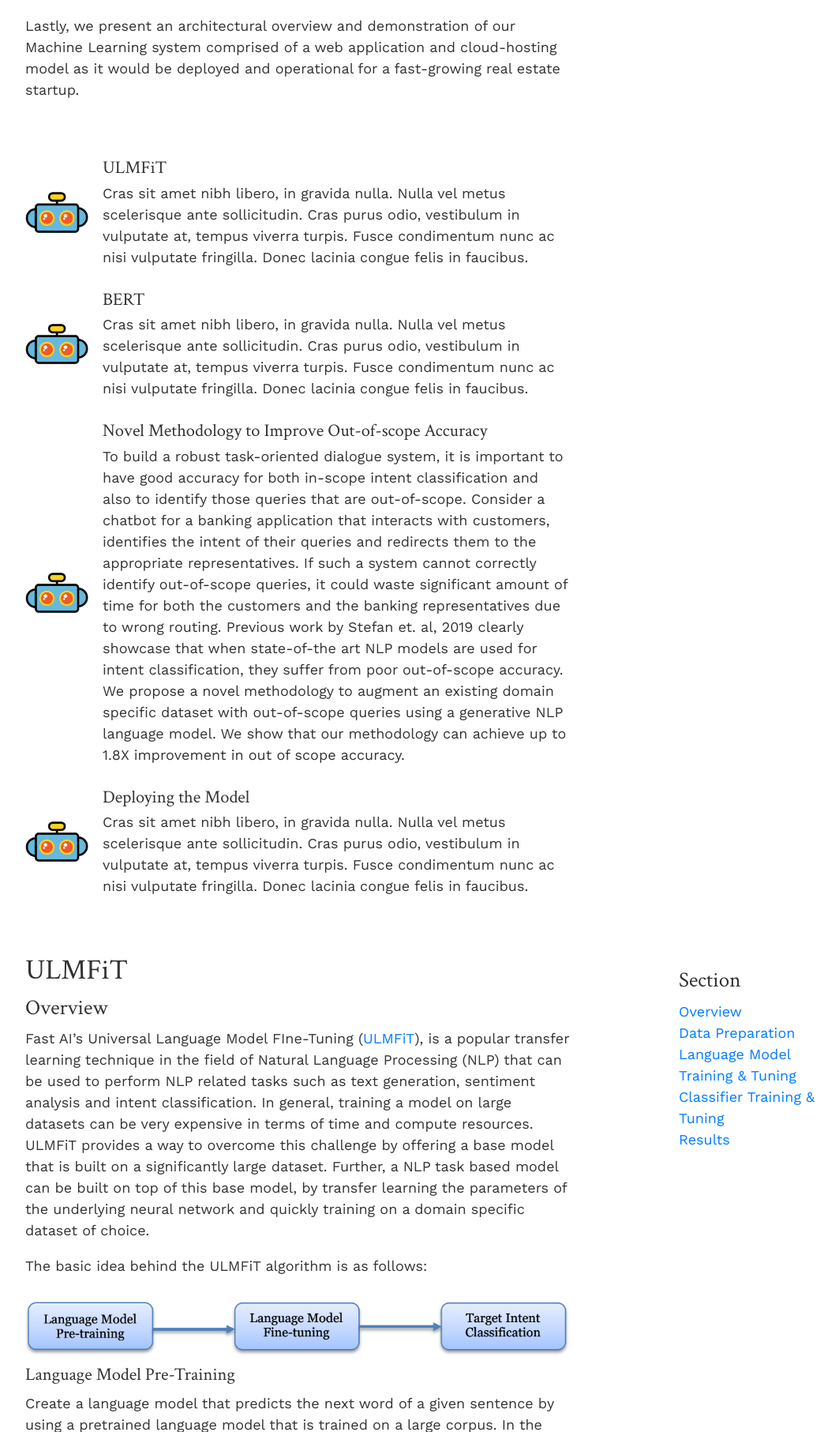
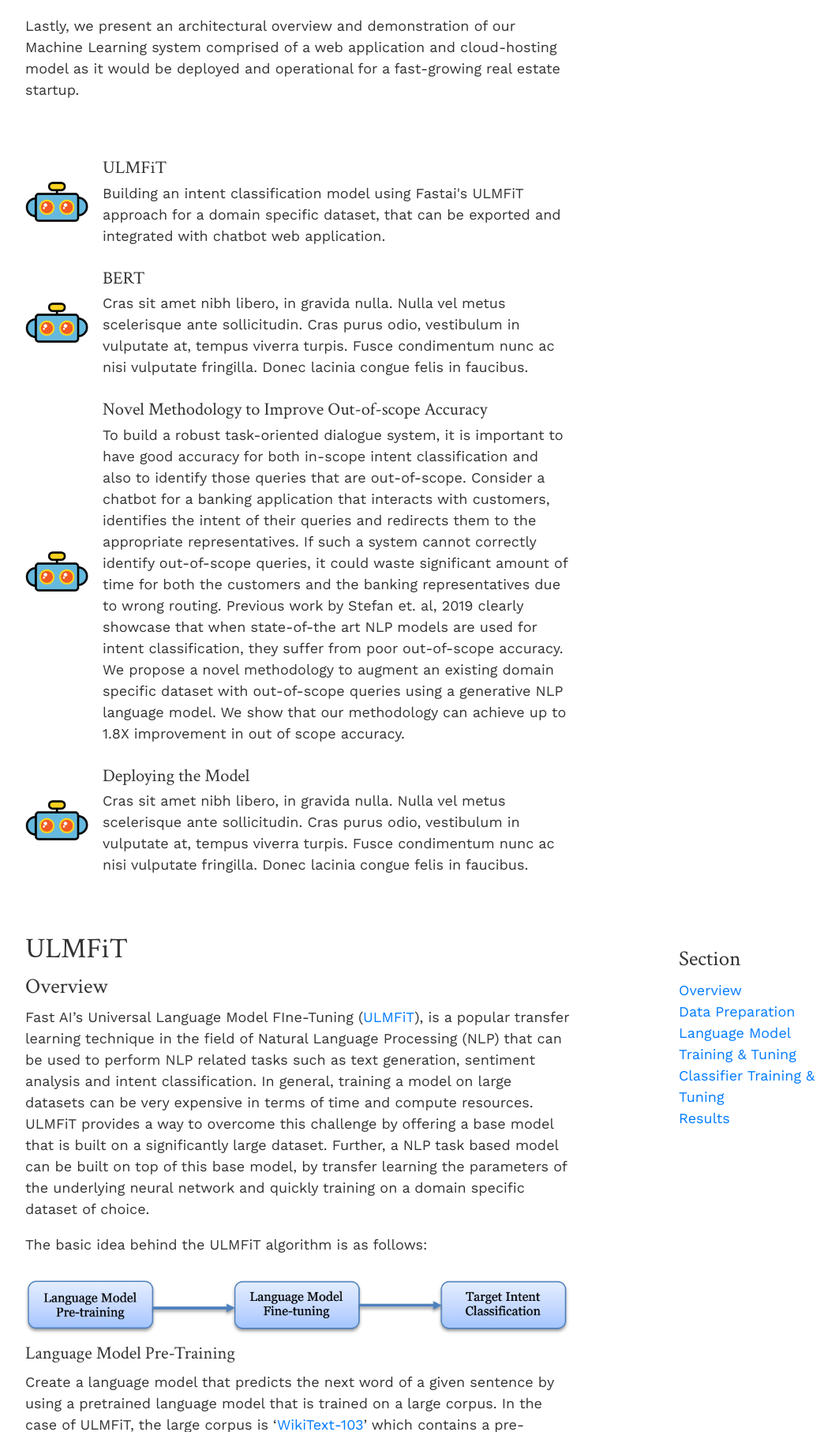
Before and after one commit to acary/chatbot-sml, a Flask app: page / in a window 1280 px wide. Shown: the part 1122-2935 px from the top of the page at 79% size, without its empty margins (83-1146 px from the left). Run offline with Flask 2, Linux system fonts and the light colour scheme; some libraries are stand-ins or nearby versions.

Commit message:
added charts and images

```diff
--- a/templates/media_list.html
+++ b/templates/media_list.html
@@ -8,7 +8,7 @@
           <img src="{{ url_for('static', filename='img/chatbot.png')}}" alt="ULMFiT" class="mr-3 media_list">
           <div class="media-body">
             <h5 class="mt-0 mb-1">ULMFiT</h5>
-            Cras sit amet nibh libero, in gravida nulla. Nulla vel metus scelerisque ante sollicitudin. Cras purus odio, vestibulum in vulputate at, tempus viverra turpis. Fusce condimentum nunc ac nisi vulputate fringilla. Donec lacinia congue felis in faucibus.
+            Building an intent classification model using Fastai's ULMFiT approach for a domain specific dataset, that can be exported and integrated with chatbot web application.
           </div>
         </li>
         <li class="media my-4">
--- a/templates/oos_accuracy.html
+++ b/templates/oos_accuracy.html
@@ -6,16 +6,19 @@
 
       <h2>Improving Out-of-scope Accuracy</h2>
       <ol class="list-unstyled">
-        <li><h4>Motivation</h4></li
+        <li><h4><a name="motivation">Motivation</a></h4></li>
         <p>To understand why out-of-scope accuracy of such a classifier is important, let us consider a practical scenario wherein a chatbot is built for a banking application. The chatbot typically interacts with customers, identifies the intent of their queries and redirects them to the appropriate human representatives. Imagine how much time would be wasted for the customers and the bank representatives, if this system fails to identify the out-of-scope queries and keeps redirecting the customers to wrong representatives.</p>
         <p>For the intent classifier model that we built using the ULMFiT technique using a curated Banking & Insurance domain specific dataset, recall that the accuracy of the model in identifying out-of-scope queries was significantly bad in comparison to the in-scope accuracy. The out-of-scope accuracy of the model turned out to be less than 50%. If such a model is deployed as the backend of the above mentioned chatbot application, one can imagine the trouble that is to be caused. Our results clearly correlated with the previous evaluations done by <a href="https://arxiv.org/pdf/1909.02027.pdf">Stefan et al. (2019)</a>. Also, in their work Stefan et al., tried three different approaches to improve out-of-scope accuracy. Based on their research, the authors concluded that – “models that incorporate more out-of-scope training data tend to improve on out-of-scope performance”, and also, they call out that – “such data is expensive and difficult to generate”. In the rest of this section, we will understand the root cause of why such NLP models have low accuracy on out-of-scope queries and further propose a novel methodology to solve this problem.</p>
-        <li><h4>Methodology</h4></li>
+        <li><h4><a name="methodology">Methodology</a></h4></li>
         <p>To understand this problem further, let us consider the following out-of-scope query that was wrongly classified by the classifier model as the intent ‘bill_due’ with a probability of 0.64:</p>
         <img src="{{ url_for('static', filename='img/oos_1.png')}}" alt="oos">
         <p></p>
-        <p>If we take a close look at this query, we can see that though this query has the word bill, it is clearly in a different context compared to our target class “bill_due”. The reason for this wrong classification could be either because the pretrained language model missed to discern between multiple contexts for the word “bill” or that it did discern, but there was a catastrophic forgetting introduced by the fine-tuning phase. To understand this further, we did a simple experiment where we trained a separate intent classifier model where we did not use the step for fine tuning the language model using our target corpus and built the classifier directly on top of the language model pre-trained on Wikitext-103 dataset. When tested, this model had a better out-of-scope accuracy of about 53% compared to the 46.67% accuracy of the originally trained model.</p>
-        <p>This result proves the fact that the original model lost some of the context information due to catastrophic forgetting that happened during the fine-tuning phase. Hence, these models wrongly classify queries that are out-of-scope as in-scope just because they see some of the domain specific keywords in the query without discerning the context in which the word appears. Thus, the classifier built on top of the original pretrained language model did better in identifying those out-of-scope queries.</p>
-        <p>One other contributor to the inaccuracy in classifying out-of-scope queries could be from the fact that even if the language model had the smarts to discern between multiple contexts associated with domain specific keywords (like “bill”), it may have mapped multiple of these contexts to the wrong intent class in the last 2 layers of our model due to inadequate domain specific out-of-scope data to train on. The obvious answer to solve both of the aforementioned issues is to add more queries to the training data for the out-of-scope class. Techniques like crowd-sourcing and manual data generation can be practical for in-scope target intents, but the task of finding all the different contexts for domain specific keywords that are out-of-scope can be quite tedious when done manually. Since we already have a generative language model that has been trained on a large corpus of general data, that has semantic knowledge about the various contexts for domain specific keywords (like “bill”), this model can be repurposed to also generate the target queries that can be further classified into the respective out-of-scope and in-scope intents with minimal human supervision. To identify these domain specific keywords, we can take hints from the intent names or as direct input for each intent from the chatbot designers.</p>
+        <p>If we take a close look at this query, we can see that though this query has the word bill, it is clearly in a different context compared to our target class “bill_due”. The reason for this wrong classification could be either because the pretrained language model missed to discern between multiple contexts for the word “bill” or that it did discern, but the fine-tuning phase resulted in losing these contexts. To understand this further, we did a simple experiment where we trained a separate intent classifier model where we did not use the step for fine tuning the language model using our target corpus and built the classifier directly on top of the language model pre-trained on Wikitext-103 dataset. When tested, this model had a better out-of-scope accuracy of about 53.33% compared to the 36.67% accuracy of the originally trained model.</p>
+        <img src="{{ url_for('static', filename='img/oos_eval.png')}}" alt="oos">
+        <p></p>
+        <p>This result proves the fact that the original model lost some of the context information due to some forgetting that happened during the fine-tuning phase. Hence, these models wrongly classify queries that are out-of-scope as in-scope just because they see some of the domain specific keywords in the query without discerning the context in which the word appears. Thus, the classifier built on top of the original pretrained language model did better in identifying those out-of-scope queries.</p>
+        <p>One other contributor to the inaccuracy in classifying out-of-scope queries could be from the fact that even if the language model had the smarts to discern between multiple contexts associated with domain specific keywords (like “bill”), it may have mapped multiple of these contexts to the wrong intent class in the last 2 layers of our model due to inadequate domain specific out-of-scope data to train on.</p>
+        <p>The obvious answer to solve both of the aforementioned issues is to add more queries to the training data for the out-of-scope class. Techniques like crowd-sourcing and manual data generation can be practical for in-scope target intents, but the task of finding all the different contexts for domain specific keywords that are out-of-scope can be quite tedious when done manually. Since we already have a generative language model that has been trained on a large corpus of general data, that has semantic knowledge about the various contexts for domain specific keywords (like “bill”), this model can be repurposed to also generate the target queries that can be further classified into the respective out-of-scope and in-scope intents with minimal human supervision. By doing this, we ensure that the all the contexts related to the domain specific keywords are retained in the fine-tuning phase and yet we have pruned our vocabulary for faster processing. To identify these domain specific keywords, we can take hints from the intent names or as direct input for each intent from the chatbot designers.</p>
         <p>Algorithm to improve out-of-scope accuracy:</p>
         <ol>
           <li>For each in-scope intent, tokenize the intent names to identify domain specific keywords. (bill, interest, credit etc.)</li>
@@ -26,8 +29,11 @@
           <li>Use the augmented data to train the final classifier</li>
         </ol>
         <p></p>
-        <li><h4>Evaluation</h4></li
-        <p>Using the out-of-scope accuracy of 46.67% achieved using ULMFIT as the baseline, we used the aforementioned methodology to augment this data further and evaluate the improvement. For the data generation, we chose to use the <a href="https://talktotransformer.com/">Talk to Transformer</a> model instead of our pretrained language model owing to better generational accuracy. Since we did not have probability information for the generated queries, we restricted the number of queries using a top-K approach. In this process, we generated 50 extra out-of-scope queries and augmented this to the original data set. In addition to this, we also manually curated a different set of out-of-scope queries by looking at the wrong classifications to provide an upper limit on the potential improvement that can be achieved using our methodology.</p>
+        <p>Simple illustration of how a query is generated using the algorithm:</p>
+        <img src="{{ url_for('static', filename='img/oos_algo.png')}}" alt="oos">
+        <p></p>
+        <li><h4><a name="evaluation">Evaluation</a></h4></li>
+        <p>Using the out-of-scope accuracy of 36.67% achieved using ULMFIT as the baseline, we used the aforementioned methodology to augment this data further and evaluate the improvement. For the data generation, we chose to use the <a href="https://talktotransformer.com/">Talk to Transformer</a> model instead of our pretrained language model owing to better generational accuracy. Since we did not have probability information for the generated queries, we restricted the number of queries using a top-K approach. In this process, we generated 50 extra out-of-scope queries and augmented this to the original data set. In addition to this, we also manually curated a different set of out-of-scope queries by looking at the wrong classifications to provide an upper limit on the potential improvement that can be achieved using our methodology.</p>
         <p>For the manual effort, we identified some of the prominent keywords that made the model classify a query as in-scope. For example, the dataset has three intents namely bill_due, bill_balance and pay_bill. The queries that can be classified as these intents have keywords like bill, balance, amount, due, deadline, pay, date etc., that the model looks for. We came up with queries that consisted of these keywords, but in different contexts. Some example out-of-scope queries that we created that consisted the word ‘bill’ are:</p>
         <ol>
           <li>Is the bill on my name?</li>
@@ -36,10 +42,13 @@
           <li>What is the meaning of bill?</li>
         </ol>
         <p></p>
-        <p>Also, it is important to note that not all of these keywords were misleading. The idea was to find only those misleading keywords and come up with queries that contain them and yet be classified as out-of-scope. This additional out-of-scope dataset that was manually curated consisted of 75 queries in total. We used the manually augmented dataset and the semi-automatically augmented datasets as input to the classifier model. The out-of-scope accuracy upon using the semi-automatically augmented dataset increased to 73.33% from 46.67% (original dataset). The model trained on manually curated dataset achieved an accuracy of  86.67%.</p>
+        <p>Also, it is important to note that not all of these keywords were misleading. The idea was to find only those misleading keywords and come up with queries that contain them and yet be classified as out-of-scope. This additional out-of-scope dataset that was manually curated consisted of 75 queries in total. We used the manually augmented dataset and the semi-automatically augmented datasets as input to the classifier model. The out-of-scope accuracy upon using the semi-automatically augmented dataset increased to 73.33% from 36.67% (original dataset). The model trained on manually curated dataset achieved an accuracy of  86.67%.</p>
+        <img src="{{ url_for('static', filename='img/oos_datasets.png')}}" alt="oos">
+        <p></p>
         <p>Below is the example showing the new model correctly classifying the out-of-scope query with a high probability of 0.97.</p>
         <img src="{{ url_for('static', filename='img/oos_2.png')}}" alt="oos">
       </ol>
+      <p>The notebooks used to train the ULMFiT intent classifier model and the datasets with additional out-of-scope queries are available <a href="https://github.com/bkarthikUT/ULMFiT_Intent_Classfier">here</a>.</p>
     </div><!-- /.media_list -->
 
   </div><!-- /.blog-main -->
@@ -52,9 +61,9 @@
     <div class="sidebar-module">
       <h4>Section</h4>
       <ol class="list-unstyled">
-        <li><a href="#">Motivation</a></li>
-        <li><a href="#">Methodology</a></li>
-        <li><a href="#">Evaluation</a></li>
+        <li><a href="#motivation">Motivation</a></li>
+        <li><a href="#methodology">Methodology</a></li>
+        <li><a href="#evaluation">Evaluation</a></li>
       </ol>
     </div>
     <div class="sidebar-module">
--- a/templates/ulm_fit.html
+++ b/templates/ulm_fit.html
@@ -7,7 +7,7 @@
       <h2>ULMFiT</h2>
 
       <ol class="list-unstyled">
-        <li><h4>Overview</h4></li>
+        <li><h4><a name="overview">Overview</a></h4></li>
         <p>Fast AI’s Universal Language Model FIne-Tuning (<a href="https://arxiv.org/pdf/1801.06146.pdf">ULMFiT</a>), is a popular transfer learning technique in the field of Natural Language Processing (NLP) that can be used to perform NLP related tasks such as text generation, sentiment analysis and intent classification. In general, training a model on large datasets can be very expensive in terms of time and compute resources. ULMFiT provides a way to overcome this challenge by offering a base model that is built on a significantly large dataset. Further, a NLP task based model can be built on top of this base model, by transfer learning the parameters of the underlying neural network and quickly training on a domain specific dataset of choice. <p>
         <p> The basic idea behind the ULMFiT algorithm is as follows:</p>
         <img src="{{ url_for('static', filename='img/ulmfit_methodology.png')}}" alt="ulmfit">
@@ -20,10 +20,10 @@
           <p>From the fine-tuned language model, extract the encoder and then add a text classifier on top of it. And finally, fine tune this classification model to achieve the desired intent classification.</p>
         </ol>
         <p>The architecture used for pre-training the Language Model is ASGD Weight Dropped – LSTM which is based on the work - <a href="https://arxiv.org/pdf/1708.02182.pdf">Regularizing and Optimizing LSTM Language Models</a> by Stephen Merity et al. (2017). Also, to avoid the problem of overfitting while fine-tuning the model on relatively smaller, domain specific datasets, the creators of ULMFiT are using techinques like discriminative fine-tuning, slanted triangular learning rates and gradual unfreezing.</p>
-        <li><h4>Data Preparation</h4></li>
+        <li><h4><a name="data_prep">Data Preparation<a/></h4></li>
         <p>The Banking & Insurance domain specific intent classification dataset was curated by manually perusing through the large crowdsourced data collection put together by Stefan et al. (2019) in their <a href="https://arxiv.org/pdf/1909.02027.pdf">work</a> and selecting only those query and intent combinations that come under the Banking and Insurance domain. The final dataset consisted of 35 intents including a separate class for out-of-scope queries. The out-of-scope queries are those that cannot be classified under any of the other existing intents. The idea of including out-of-scope queries into the dataset was also based on the work of Stefan et al. (2019).</p>
         <p>The dataset consists of 6300 queries in total, classified across 35 intents. Out of the 6325 queries, 5000 queries were used for training, 1125 queries were used for validation and 200 queries were used for testing. The training dataset was composed by randomly selecting 115 queries from each intent type and selecting 1090 queries from the out-of-scope class. The validation dataset was composed by randomly selecting 30 queries for each intent type and 105 queries for the out-of-scope class. The test dataset was composed by randomly selecting 5 queries from each intent type and 30 queries from the out-of-scope class.</p>
-        <li><h4>Language Model Training & Tuning</h4></li>
+        <li><h4><a name="lm_training">Language Model Training & Tuning</a></h4></li>
         <p>We start the training by importing the required libraries from Fast ai. The data in the CSV file is read and stored as a data class ‘TextDataBunch’, using the API’s provided by the fast.ai library. Further, a language model specific data bunch is created using the ‘TextLMDataBunch’ class with a batch size of 32. All the required pre-processing of text happens under the hood while creating the data bunch. Data is encoded by fast.ai in the form of tokens or tags. This process is called tokenization. All parts of the text including words, punctuations etc. are assigned a separate token. Next step is numericalization, where all the unique tokens are identified, and a list of these tokens are created. This list is referred to as the vocabulary. The tokens in the data are then replaced with the ID or location of where the specific token appears in the vocabulary.<p>
         <img src="{{ url_for('static', filename='img/ulmfit_1.png')}}" alt="ulmfit">
         <p>Further, we create the language model using the language_model_learner(). This will create an RNN (Recurrent Neural Network) behind the scenes. Also, while creating the model, we start with the pretrained model (WikiText-103) and transfer learn instead of starting with some random weights. While creating the learner, we pass the language model specific data bunch, information about the type of pretrained model that we want to use and set the dropout value to 0.3. The dropout is a hyper-parameter used for regularization. The dropout value should be reduced if the model is underfitting and increased if overfitting.</p>
@@ -36,7 +36,7 @@
         <img src="{{ url_for('static', filename='img/ulmfit_4.png')}}" alt="ulmfit">
         <p></p>
         <p>The model does a reasonably good job in coming up with something that looks like a query in the banking or insurance domain. Since our final goal is not to build a text generation model but a classifier, this is acceptable.</p>
-        <li><h4>Classifier Training & Tuning</h4></li>
+        <li><h4><a name="clas_training">Classifier Training & Tuning</a></h4></li>
         <p>We now build our intent classification model using the curated data set. The primary step is to save the encoder of the language model, which is a segment of the model that actually understands the structure of a sentence. Then we create a classification specific data bunch using ‘TextClasDataBunch’ and by passing the vocabulary that was created while building the language model. Next, we create the learner for the text classifier using the text_classifier_learner(). We pass the classification specific data bunch to the learner along with the setting the dropout value to 0.5. Also, the encoder saved from the language model is loaded as the pre-trained model.</p>
         <img src="{{ url_for('static', filename='img/ulmfit_5.png')}}" alt="ulmfit">
         <p></p>
@@ -45,14 +45,19 @@
         <p></p>
         <p>We now have a pretty good model, but we want to fine tune it further. Instead of unfreezing all the layers at once, for text classification it is found to be helpful to unfreeze few layers one after another. Hence, we unfreeze the last two layers using freeze_to(-2) and train it again for a single epoch with momentums same as earlier. We use discriminative learning rates for this training, and this is done using slice(1e-2/(2.6**4),1e-2). This indicates that first layer’s learning rate is 1e-2/(2.6**4) and last layer’s learning rate is 1e-2 and the learning rate for the rest of the layers are geometrically evenly spaced. As we move from layer to layer, it has been found (by the founders of fast.ai) that for NLP RNN’s, decreasing the learning rate by 2.6 is effective.</p>
         <p>After the first level of fine-tuning the accuracy increased to 92.6%. We repeat the same process by unfreezing one more layer and then finally unfreezing all the layers. The number of epochs and learning rate are set accordingly. The final training accuracy for the classification model is 95.5%.</p>
-        <li><h4>Results</h4></li>
+        <li><h4><a name="results">Results</a></h4></li>
         <p>Preliminary testing of the intent classifier model trained using ULMFiT showed that the model classified the queries provided correctly.</p>
         <img src="{{ url_for('static', filename='img/ulmfit_7.png')}}" alt="ulmfit">
         <p></p>
         <p>The test dataset was separated into in-scope and out-of-scope queries and passed to the model to make predictions. The accuracy of the model was calculated as follows:</p>
         <p>Accuracy (in %) = (Number of correct predictions / Number of total predictions) * 100</p>
-        <p>The in-scope accuracy of the model on the test set was 92.94% and the out-of-scope accuracy was 46.67%.</p>
+        <p>The in-scope accuracy of the model on the test set was 92.94% and the out-of-scope accuracy was 36.67%.</p>
+        <img src="{{ url_for('static', filename='img/ulmfit_perf.png')}}" alt="ulmfit">
+        <p></p>
+        <p>Also, in order to do a straight forward comparison of the two approaches - ULMFiT and BERT, we used a common dataset consisting of in-scope queries spread across 10 domains, trained both the models using the dataset, passed a test set consisting of 300 queries to make predictions and calculated the in-scope accuracy. The results showed that BERT was better performant with an accuracy of about 97% in comparison to ULMFiT, which had an accuracy of about 89%. </p>
+        <img src="{{ url_for('static', filename='img/model_comparison.png')}}" alt="ulmfit">
       </ol>
+      <p>The notebooks used to train the ULMFiT intent classifier model and the datasets are available <a href="https://github.com/bkarthikUT/ULMFiT_Intent_Classfier">here</a>.</p>
     </div><!-- /.media_list -->
 
   </div><!-- /.blog-main -->
@@ -65,11 +70,11 @@
     <div class="sidebar-module">
       <h4>Section</h4>
       <ol class="list-unstyled">
-        <li><a href="#">Overview</a></li>
-        <li><a href="#">Data Preparation</a></li>
-        <li><a href="#">Language Model Training & Tuning</a></li>
-        <li><a href="#">Classifier Training & Tuning</a></li>
-        <li><a href="#">Results</a></li>
+        <li><a href="#overview">Overview</a></li>
+        <li><a href="#data_prep">Data Preparation</a></li>
+        <li><a href="#lm_training">Language Model Training & Tuning</a></li>
+        <li><a href="#clas_training">Classifier Training & Tuning</a></li>
+        <li><a href="#results">Results</a></li>
       </ol>
     </div>
     <div class="sidebar-module">
```
Also changed, not shown: static/img/model_comparison.png (added), static/img/oos_algo.png (added), static/img/oos_datasets.png (added), static/img/oos_eval.png (added), static/img/ulmfit_perf.png (added).
